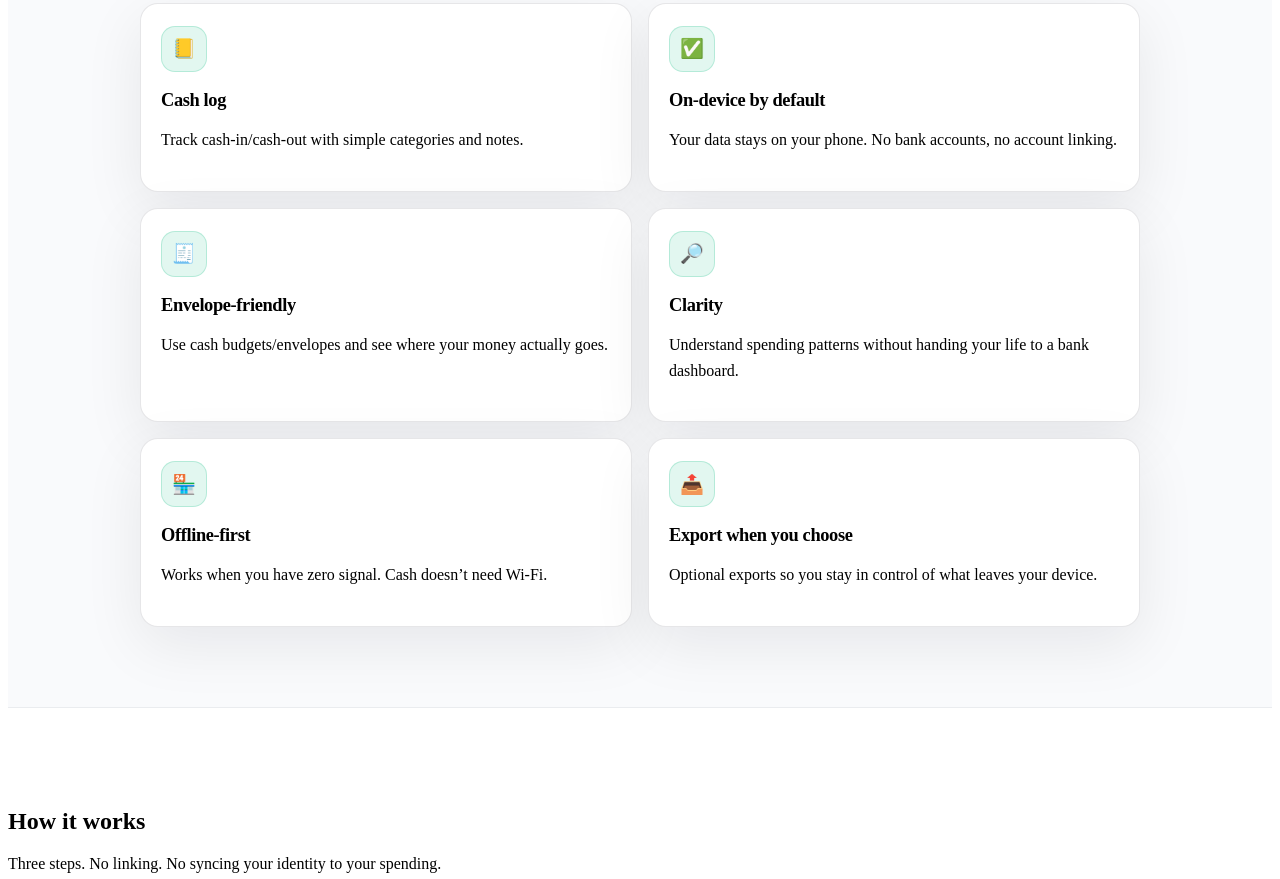
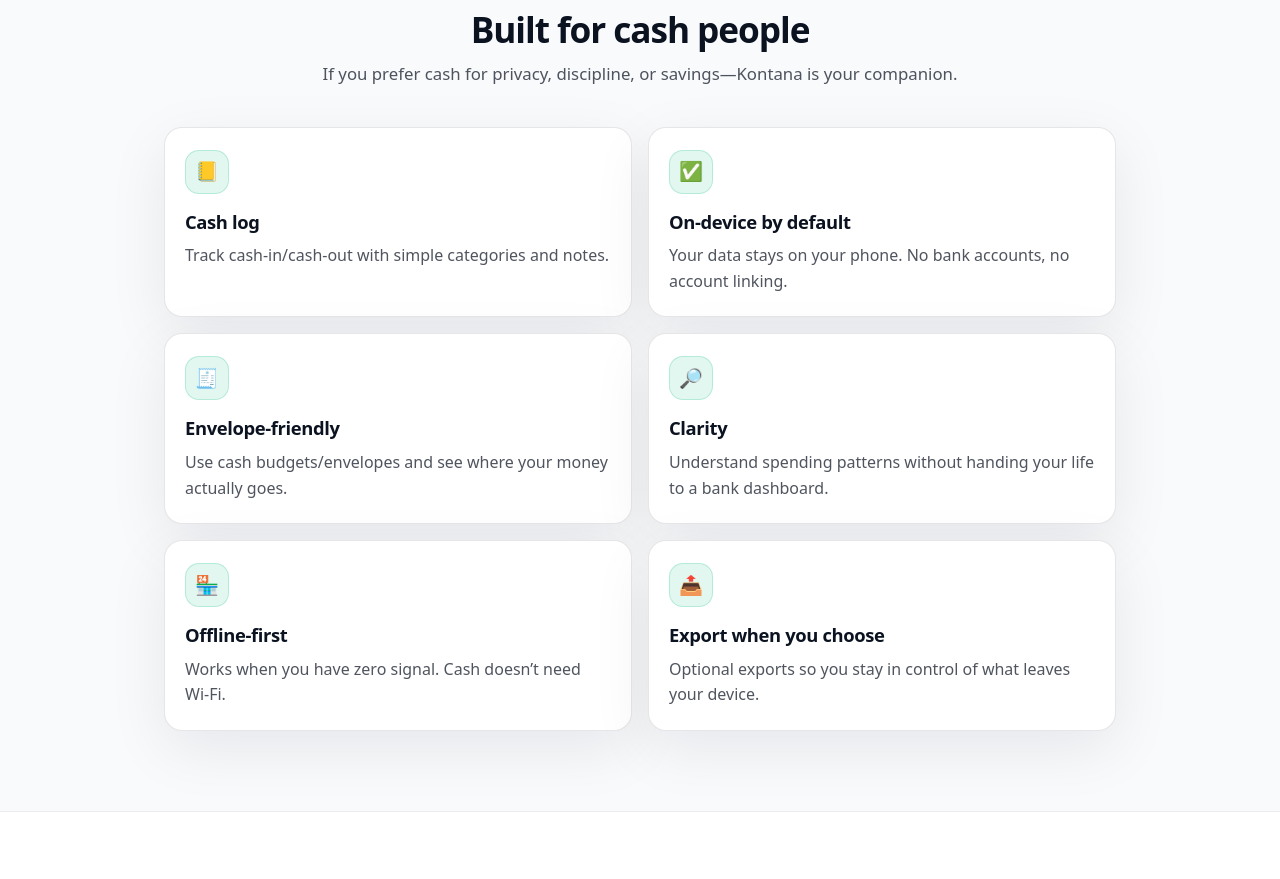
Before and after one commit to plasticrutherfordium/getkontana, an Astro site: page / in a window 1280 px wide. Shown: the part 821-1700 px from the top of the page. Built offline with nearby package versions, Linux system fonts and the light colour scheme; Astro itself is replaced by a stand-in of ours.

Commit message:
Fix global CSS scoping so container and typography styles apply

```diff
--- a/src/pages/index.astro
+++ b/src/pages/index.astro
@@ -284,18 +284,17 @@
 </Layout>
 
 <style>
-	:global {
-		* {
+	:global(*) {
 		margin: 0;
 		padding: 0;
 		box-sizing: border-box;
 	}
 
-		html {
+	:global(html) {
 		scroll-behavior: smooth;
 	}
 
-		body {
+	:global(body) {
 		font-family: ui-sans-serif, system-ui, -apple-system, BlinkMacSystemFont, 'Segoe UI', Roboto, Oxygen, Ubuntu, Cantarell, sans-serif;
 		line-height: 1.5;
 		-webkit-font-smoothing: antialiased;
@@ -394,7 +393,6 @@
 		color: var(--muted);
 		max-width: 1000px;
 		margin: 0 auto;
-		}
 	}
 
 	.navbar {
```
Lines whose indentation alone changed are shown as unchanged.
